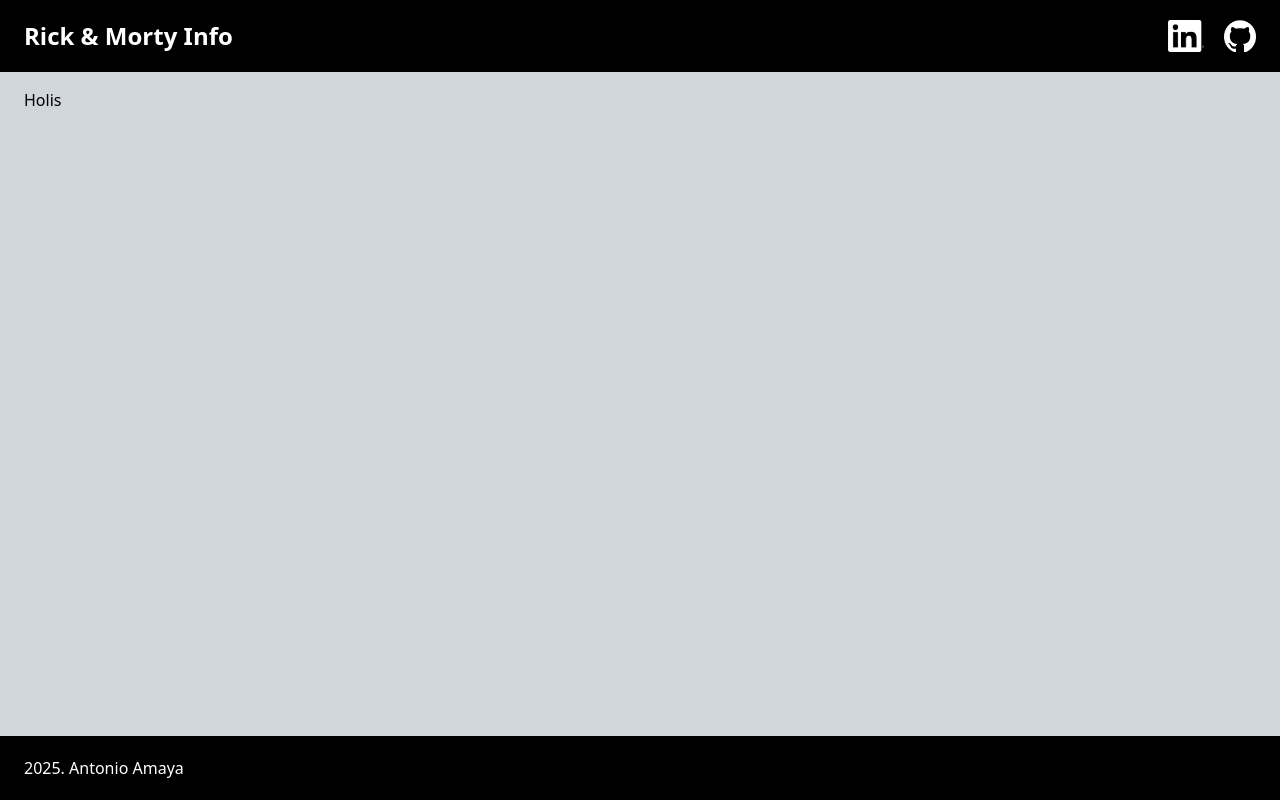
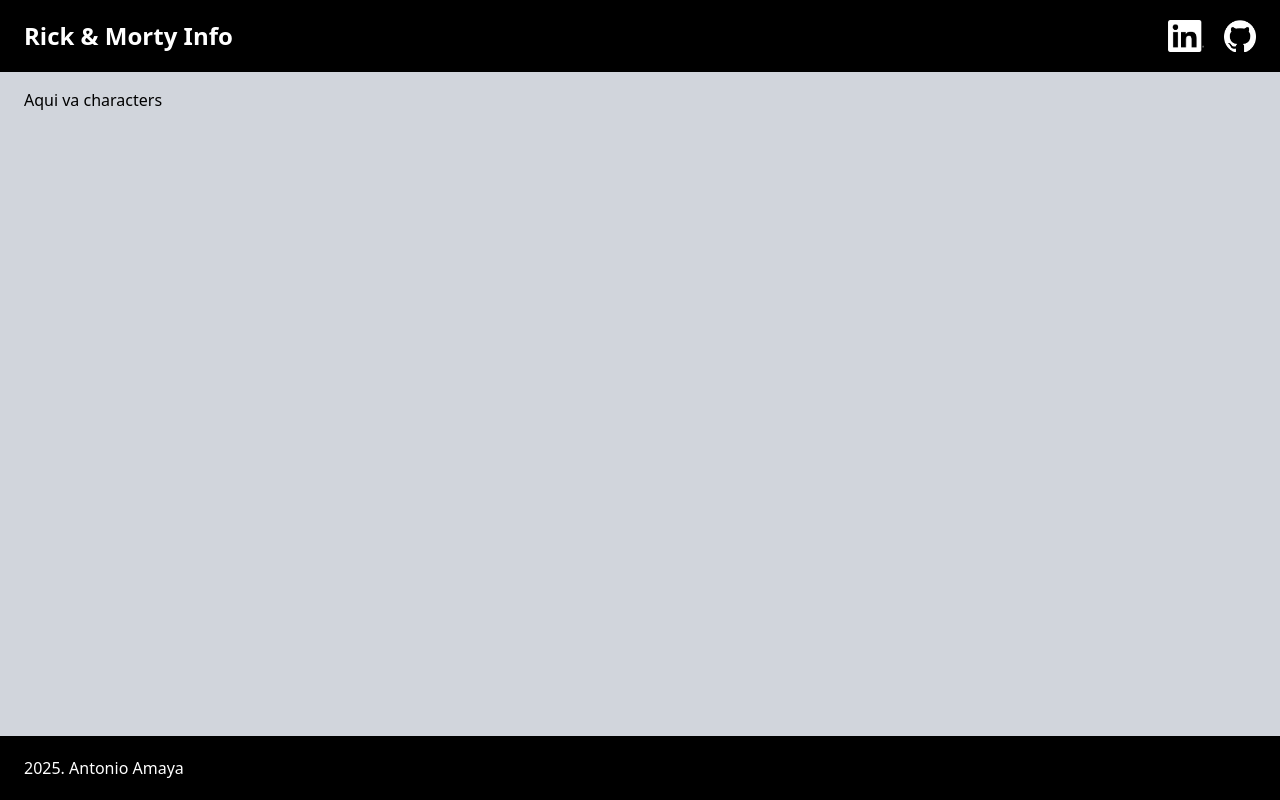
Before and after one commit to StewieMayer/rick-n-morty-mf-app, a React app: page / in a window 1280 px wide. Built offline with nearby package versions, Linux system fonts and the light colour scheme.

Commit message:
Squashed 'mf-host/' changes from ebbfc19..c3aca35
c3aca35 fix: se repara app

git-subtree-dir: mf-host
git-subtree-split: c3aca35074ee7bb2756aafd50ac3d15972490f07

```diff
--- a/src/App.tsx
+++ b/src/App.tsx
@@ -1,16 +1,13 @@
 import Layout from '@components/layout/Layout';
 import { BrowserRouter } from 'react-router-dom';
-//import PublicRoutes from '@routes/PublicRoutes';
+import PublicRoutes from '@routes/PublicRoutes';
 
 const App: React.FC = () => {
-
-  console.log({env: process.env})
 
   return (
     <BrowserRouter>
       <Layout>
-        Holis
-        {/* <PublicRoutes /> */}
+        <PublicRoutes />
       </Layout>
     </BrowserRouter>
   );
```
